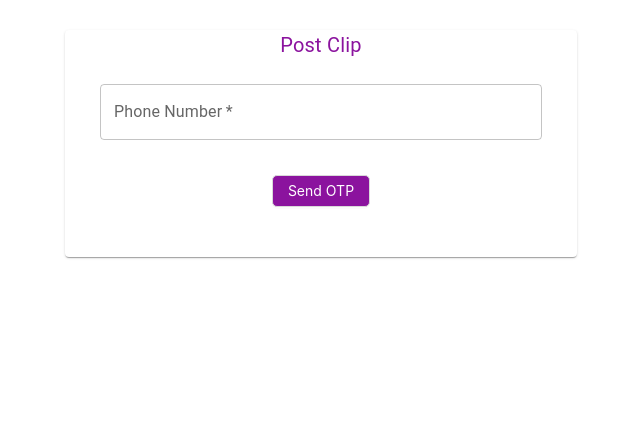
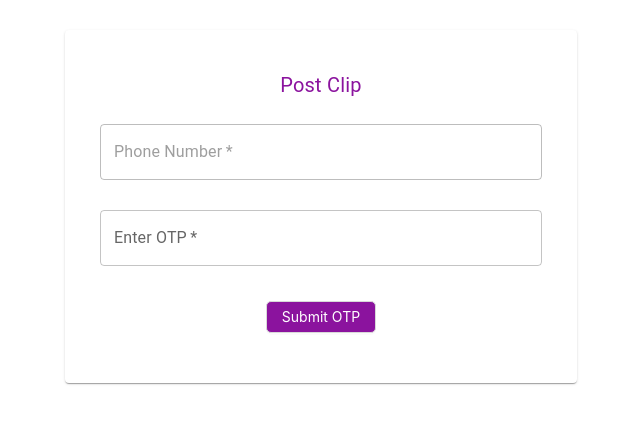
Before and after one commit to dpraveen123/audio_clip, a React (Create React App) app: page /otppage in a window 1280 px wide. Shown: the top 424 px of the page, without its empty margins (319-959 px from the left). Built offline with nearby package versions, Linux system fonts and the light colour scheme.

Commit message:
commit changes

```diff
--- a/package.json
+++ b/package.json
@@ -16,6 +16,7 @@
     "material-ui-chip-input": "^1.1.0",
     "react": "^17.0.2",
     "react-dom": "^17.0.2",
+    "react-router-dom": "^5.3.0",
     "react-scripts": "4.0.3",
     "serve": "^12.0.1",
     "styled-components": "^5.3.1",
--- a/src/assects/App.js
+++ b/src/assects/App.js
@@ -1,16 +1,36 @@
-// import Upload_Clip from './components/Upload_Clip';
+import Upload_Clip from './components/Upload_Clip';
 import Card from '@mui/material/Card';
 import './styles/App.css'
 import Login from './components/Login';
+import OtpPage from './components/otpPage'
+import {
+  BrowserRouter as Router,
+  Switch,
+  Route,
+  Link
+} from "react-router-dom";
 
 function App() {
   return (
-    <div className='app'>
-      <Card className='cardStyle'>
-        {/* <Upload_Clip/> */}
-        <Login/>
-      </Card>
-    </div>
+    <Router>
+      <Switch>
+        <div className='app'>
+          <Card className='cardStyle'>
+          <Route exact path="/">
+              <Login />
+            </Route>
+            <Route exact path="/otppage">
+              <OtpPage />
+            </Route>
+            <Route exact path="/home">
+              <Upload_Clip />
+            </Route>
+            {/* <Upload_Clip/> */}
+
+          </Card>
+        </div>
+      </Switch>
+    </Router>
 
 
   );
--- a/src/assects/components/Login.js
+++ b/src/assects/components/Login.js
@@ -2,17 +2,49 @@ import React, { Component } from "react";
 import TextField from "@mui/material/TextField";
 import Typography from "@mui/material/Typography";
 import {
-    Upload,
-    Button,
+  BrowserRouter as Router,
+  Switch,
+  Route,
+  Link,
+  useLocation
+} from "react-router-dom";
 
-  } from "antd";
+import {
+  Upload,
+  Button,
+
+} from "antd";
+import axios from "axios";
 
 export default class Login extends Component {
+  constructor(props) {
+    super(props);
+    this.state = {
+      mobileNumber: '',
+      isDisabled: true
+      // countryCode:''
+    }
+  }
+
+  sendOtp = () => {
+
+    let userData = {
+      MobileNumber: this.state.mobileNumber.substring(3, 13),
+      CountryCode: this.state.mobileNumber.substring(0, 3)
+    }
+    console.log(userData);
+    axios.post('https://identitydev.elyments.in/api/Identity/GenerateOtp/V2', userData)
+      .then(res => {
+        console.log(res);
+        console.log(res.data);
+      })
+
+  }
   render() {
     return (
       <div>
         <Typography
-          sx={{ fontSize: 20, marginBottom: 3, color: "#8B139E" }}
+          sx={{ fontSize: 20, marginBottom: 3, color: "#8B139E", marginTop: 5 }}
           color="text.secondary"
           gutterBottom
           className="Heading"
@@ -25,11 +57,27 @@ export default class Login extends Component {
           variant="outlined"
           className="title"
           required={true}
+          onChange={(value) => {
+            console.log(value.target.value);
+            this.state.mobileNumber = value.target.value
+            this.setState({ mobileNumber: this.state.mobileNumber })
+            if (this.state.mobileNumber.length == 13) {
+              this.setState({ isDisabled: false })
+            }
+            else {
+              this.setState({ isDisabled: true })
+            }
+
+          }}
         />
         <div style={{ alignItems: "center", textAlign: "center" }}>
-          <Button
-            // onClick={this.formValidations}
+          <Link to={{
+            pathname: "/otppage",
+            state: { mobilenumber: this.state.mobileNumber }
+          }}>       <Button
+            onClick={this.sendOtp}
             variant="contained"
+            disabled={this.state.isDisabled}
             style={{
               marginTop: 35,
               textAlign: "center",
@@ -38,8 +86,8 @@ export default class Login extends Component {
               borderRadius: 5,
             }}
           >
-            Send OTP
-          </Button>
+              Send OTP
+            </Button></Link>
         </div>
       </div>
     );
--- /dev/null
+++ b/src/assects/components/otpPage.js
@@ -0,0 +1,96 @@
+import React, { Component } from "react";
+import TextField from "@mui/material/TextField";
+import Typography from "@mui/material/Typography";
+import {
+    BrowserRouter as Router,
+    Switch,
+    Route,
+    Link,
+    useLocation
+} from "react-router-dom";
+
+import {
+    Upload,
+    Button,
+
+} from "antd";
+import axios from "axios";
+
+// var location = useLocation();
+export default class OtpPage extends Component {
+    constructor(props) {
+        super(props);
+        this.state = {
+            otp: '',
+            mobileNumber: '',
+            countryCode: '',
+            otpVerified: 0
+
+        }
+    }
+    componentDidMount = () => {
+        // const { mobilenumber } = this.props.location.state
+        // console.log("props in otppage", mobilenumber);
+        // console.log(location);
+    }
+    submitOtp = () => {
+        let userData = {
+            CountryCode: this.state.countryCode,
+            Otp: this.state.otp,
+            DeviceToken: "xyz",
+            MobileNumber: this.state.mobileNumber
+        }
+        axios.post('https://identitydev.elyments.in/api/Identity/VerifyOtp/V2', userData)
+            .then(res => {
+                console.log(res);
+                console.log(res.data);
+                this.setState({ otpVerified: 1 })
+            })
+    }
+    render() {
+        return (
+            <div className='login-form'>
+                <Typography
+                    sx={{ fontSize: 20, marginBottom: 3, color: "#8B139E", marginTop: 5 }}
+                    color="text.secondary"
+                    gutterBottom
+                    className="Heading"
+                >
+                    Post Clip
+                </Typography>
+                <TextField
+                    id="outlined-basic"
+                    label="Phone Number"
+                    variant="outlined"
+                    className="title"
+                    disabled
+                    required={true}
+                />
+                <TextField
+                    id="outlined-basic"
+                    label="Enter OTP"
+                    variant="outlined"
+                    className="title"
+                    required={true}
+                    style={{ marginTop: 30 }}
+                />
+                {/* <p style={{ fontSize: 12, color: "red" }}> {this.state.otpVerified === 1 ? "Please fill out this field." : ""}</p> */}
+                <div style={{ alignItems: "center", textAlign: "center" }}>
+                    <Link to="/home"><Button
+                        onClick={this.submitOtp}
+                        variant="contained"
+                        style={{
+                            marginTop: 35,
+                            textAlign: "center",
+                            backgroundColor: "#8B139E",
+                            color: "white",
+                            borderRadius: 5,
+                        }}
+                    >
+                        Submit OTP
+                    </Button></Link>
+                </div>
+            </div>
+        );
+    }
+}
--- a/src/assects/styles/App.css
+++ b/src/assects/styles/App.css
@@ -17,6 +17,7 @@
   margin-top: 30px;
   margin-bottom: 15px;
   padding-bottom: 50px;
+
 }
 /* inside conteent contatiner of the card */
 
@@ -68,6 +69,28 @@
   color: "#8B139E";
 }
 
+/* login pAGE STYLINGS */
+
+.login-form{
+  display: flex;
+  flex-direction: column;
+  justify-content: center;
+  align-items: center;
+  justify-content: space-evenly;
+}
+
+
+
+
+
+
+
+
+
+
+
+
+
 /* media queries for resposive */
 
 @media (max-width: 425px) {
```
Also changed, not shown: 1 other file (tests, documents, lock files or other folders).
